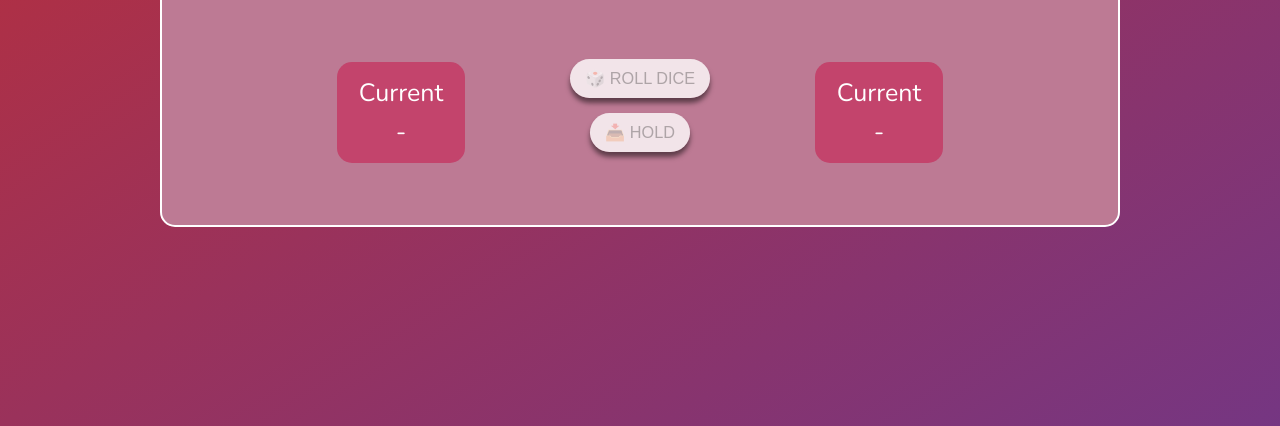
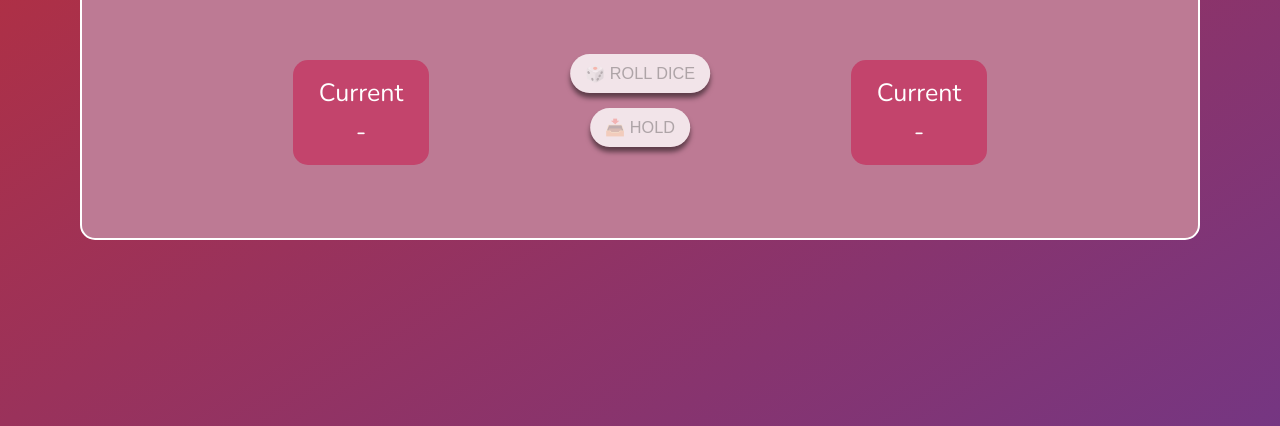
Before and after one commit to ajayjangir95211/Pig-Game, a plain HTML site: page index.html in a window 1280 px wide. Shown: the part 374-800 px from the top of the page. Drawn offline with nearby package versions, Linux system fonts and the light colour scheme.

Commit message:
Updated Orientation Change

```diff
--- a/index.html
+++ b/index.html
@@ -20,7 +20,7 @@
     <script src="./script.js" defer></script>
   </head>
   <body>
-    <div class="portrait-message inactive">
+    <div class="portrait-message">
       Please rotate your device to landscape mode for the best experience.
     </div>
     <div class="container">
--- a/script.js
+++ b/script.js
@@ -1,25 +1,3 @@
-const message = document.querySelector(".portrait-message");
-const container = document.querySelector(".container");
-window.matchMedia("(orientation: portrait)").onchange = checkOrientation;
-
-
-function isSmallScreen() {
-    return window.screen.width < 768;
-}
-
-function checkOrientation() {
-    if (isSmallScreen() && window.matchMedia("(orientation: portrait)").matches) {
-        message.classList.remove("inactive");
-        container.classList.add("inactive");
-    }
-    else {
-        message.classList.add("inactive");
-        container.classList.remove("inactive");
-    }
-}
-
-checkOrientation();
-
 const targetScore = 100;
 const newGame = document.querySelector(".new-game");
 const diceImage = document.querySelector(".dice-image");
@@ -41,8 +19,8 @@ active = new Proxy(active, {
     target[property] = value;
     updateActive();
     return true;
-    }
-})
+  },
+});
 
 function updateActive() {
   activePlayer = players[active.value];
@@ -50,17 +28,20 @@ function updateActive() {
   players[1 - active.value].card.classList.remove("active");
 }
 
-let players = [{
+let players = [
+  {
     name: "Player 1",
     card: player1,
     totalScore: 0,
-    currentScore: 0
-}, {
+    currentScore: 0,
+  },
+  {
     name: "Player 2",
     card: player2,
     totalScore: 0,
-    currentScore: 0
-}]
+    currentScore: 0,
+  },
+];
 
 function updateGame() {
   totalScoreP1.textContent = players[0].totalScore;
@@ -76,7 +57,7 @@ function createPlayerProxy(player) {
       target[property] = value;
       updateGame();
       return true;
-        }
+    },
   });
 }
 
@@ -112,14 +93,13 @@ hold.addEventListener("click", () => {
   activePlayer.totalScore += activePlayer.currentScore;
   activePlayer.currentScore = 0;
 
-    if (activePlayer.totalScore >= targetScore)
-        return winner();
+  if (activePlayer.totalScore >= targetScore) return winner();
   active.value = 1 - active.value;
 });
 
 function winner() {
   activePlayer.card.classList.add("winner");
-    activePlayer.currentScore = 'Winner!';
+  activePlayer.currentScore = "Winner!";
   players[1 - active.value].card.classList.add("loser");
   rollDice.setAttribute("disabled", true);
   hold.setAttribute("disabled", true);
--- a/style.css
+++ b/style.css
@@ -5,6 +5,7 @@
 
 1   ,2  ,3   ,5   ,8  ,13  ,21  ,34  ,55   ,89
 
+144, 233, 377, 610, 987, 1597, 2584
 */
 
 html {
@@ -41,9 +42,9 @@ body {
 }
 
 .container {
-  width: 75%;
+  width: 87.5%;
   text-align: center;
-  display: grid;
+  display: none;
   grid-template-columns: repeat(2, 1fr);
   border-radius: 3rem;
   border: solid 0.5rem #fff;
@@ -133,6 +134,16 @@ button {
   background-color: rgba(0, 0, 0, 0.25);
 }
 
+@media screen and (min-width: 610px) {
+  .portrait-message {
+    display: none;
+  }
+
+  .container {
+    display: grid;
+  }
+}
+
 @media (min-width: 1024px) {
   html {
     font-size: 5px;
```
Lines whose indentation alone changed are shown as unchanged.
